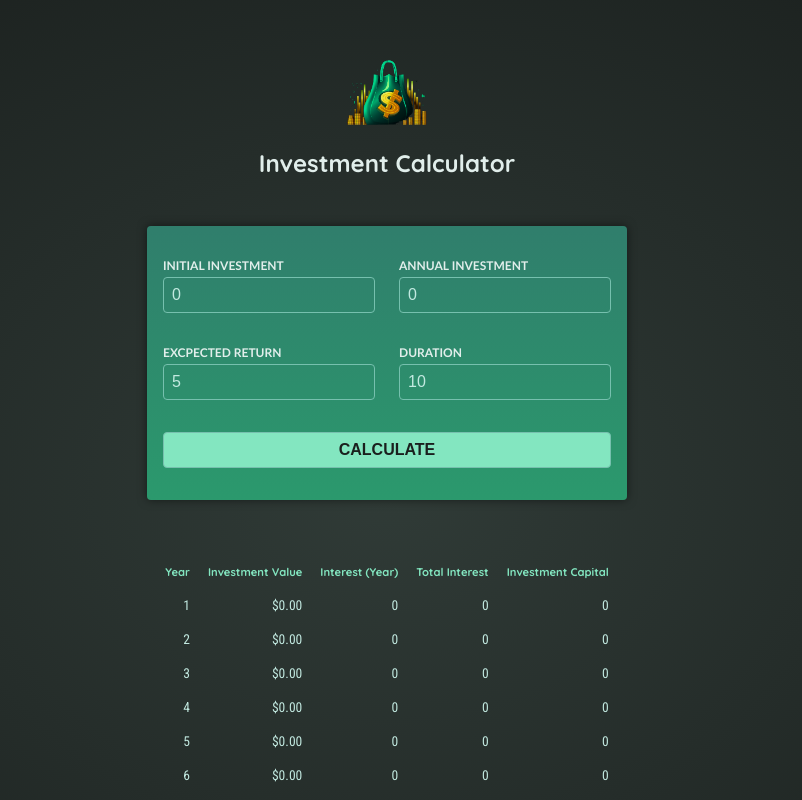
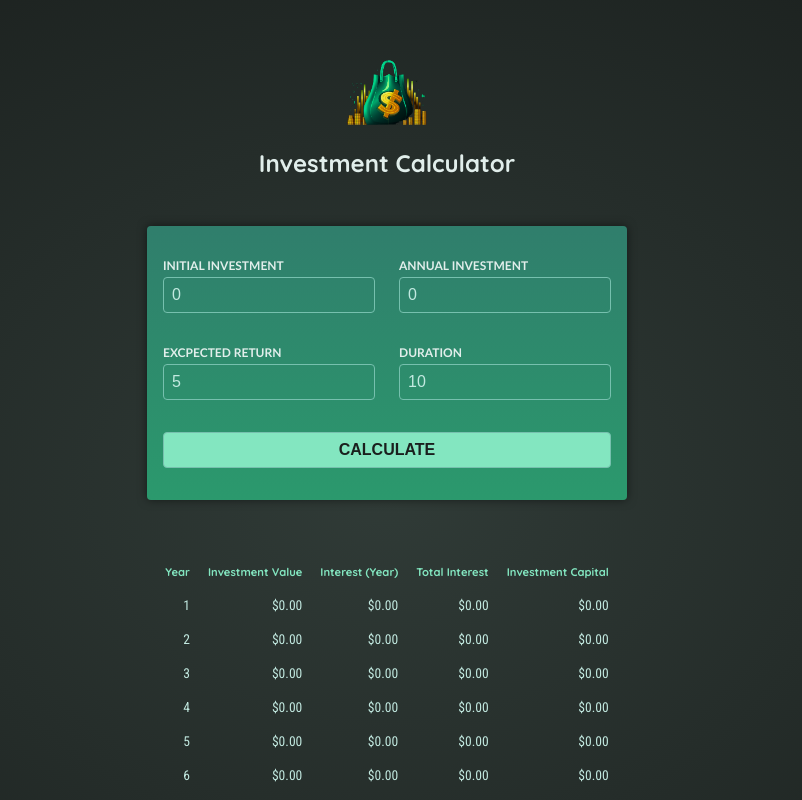
Before and after one commit to Somansh-Bodapati/Angular-Practice, an Angular app: page / in a window 1280 px wide. Both pictures are taken after a click on the button "CALCULATE". Shown: the top 800 px of the page, without its empty margins (253-1055 px from the left). Built offline with nearby package versions, Linux system fonts and the light colour scheme.

Commit message:
Added data model for output and working on table

```diff
--- a/src/app/investment-results/investment-results.component.html
+++ b/src/app/investment-results/investment-results.component.html
@@ -16,9 +16,9 @@
                 <tr>
                     <td>{{ result.year }}</td>
                     <td>{{ result.valueEndOfYear | currency }}</td>
-                    <td>{{ result.interest }}</td>
-                    <td>{{ result.totalInterest }}</td>
-                    <td>{{ result.totalAmountInvested }}</td>
+                    <td>{{ result.interest | currency }}</td>
+                    <td>{{ result.totalInterest | currency }}</td>
+                    <td>{{ result.totalAmountInvested | currency }}</td>
                 </tr>
             }
         </tbody>
```
